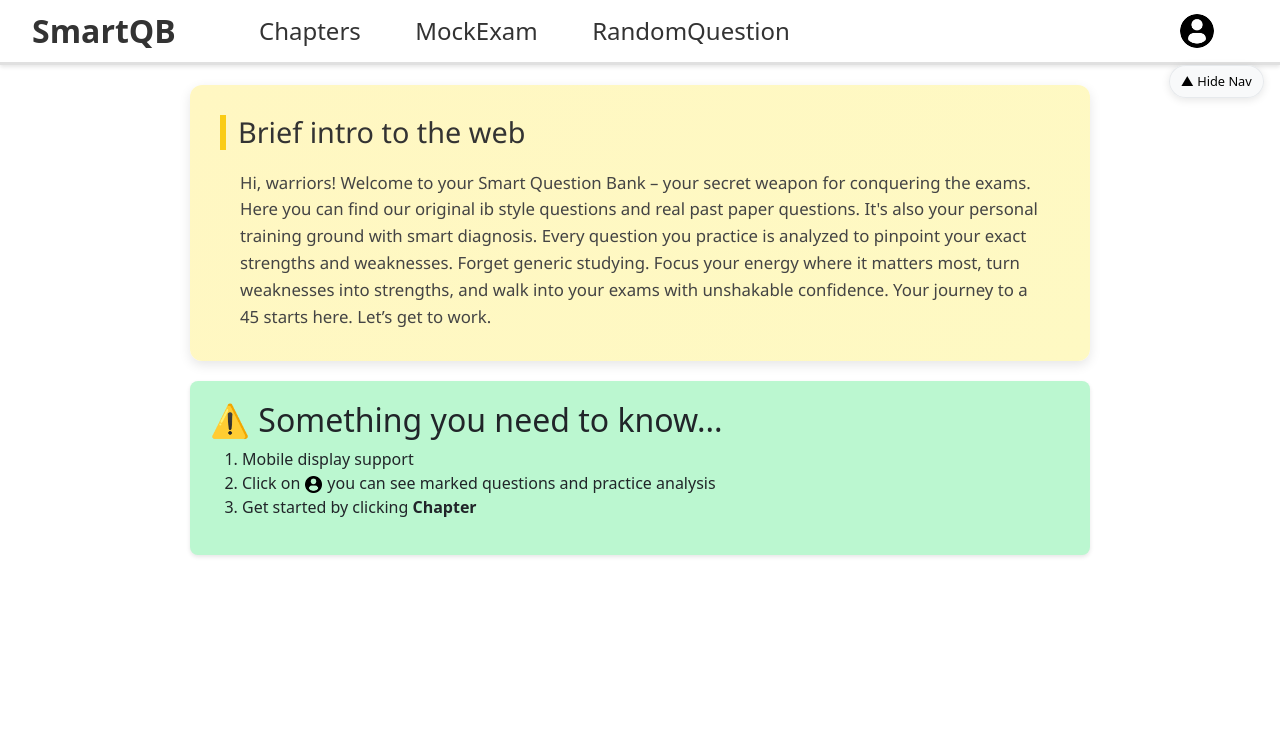
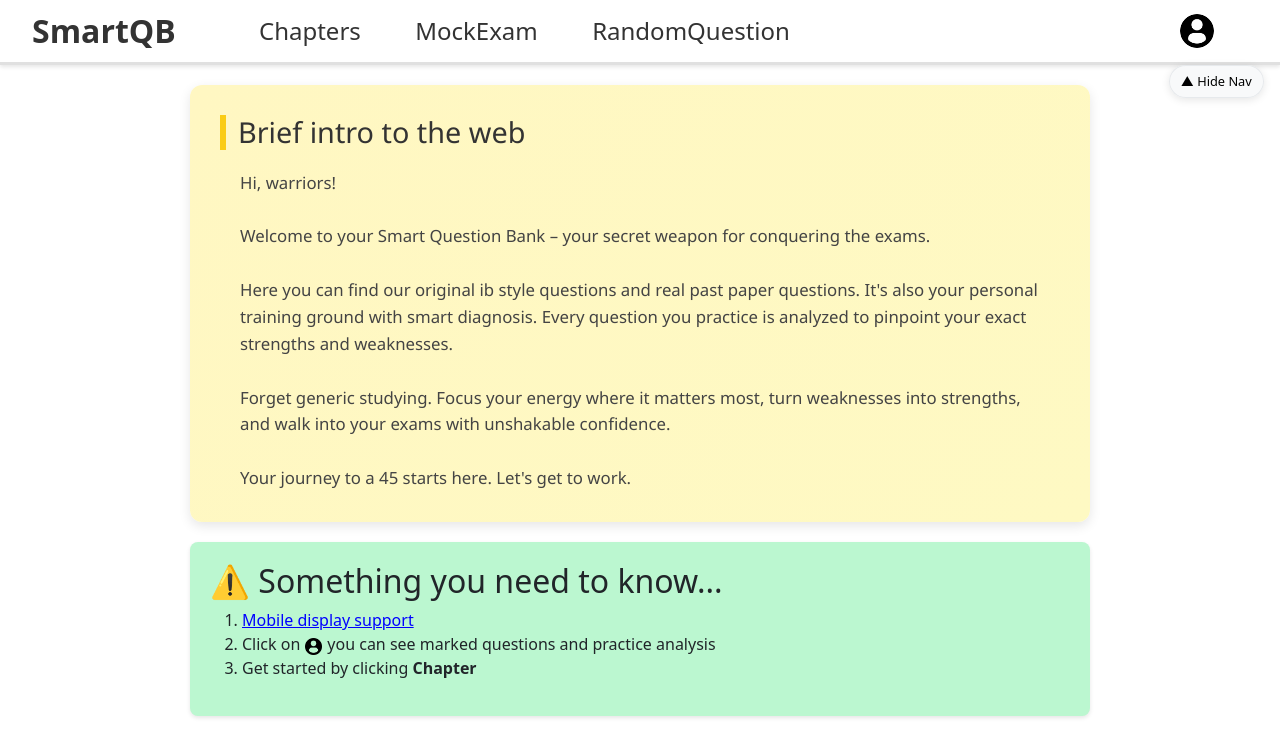
Before and after one commit to ZijiHu321/SmartQuestionBank, a Next.js app: page / in a window 1280 px wide. Shown: the top 756 px of the page. Built offline with nearby package versions, Linux system fonts and the light colour scheme.

Commit message:
Home page video

```diff
--- a/app/LA_Loader.tsx
+++ b/app/LA_Loader.tsx
@@ -30,7 +30,7 @@ const LALoader = ({ filePath, course }: LALoaderProps) => {
         setQuestions(parsedQuestions);
         setError(null);
       } catch (err) {
-        setError(err instanceof Error ? err.message : 'Failed to load questions');
+        setError(err instanceof Error ? err.message : 'Will be added soon');
       } finally {
         setLoading(false);
       }
--- a/app/component/randomQn/RandomQuestionLoader.tsx
+++ b/app/component/randomQn/RandomQuestionLoader.tsx
@@ -179,7 +179,7 @@ const RandomQuestionLoader = ({ filePath }: { filePath: string }) => {
         setQuestion(regularQuestions[randomIndex]);
       }
     } catch (err) {
-      setError('Failed to load question');
+      setError('Will be added soon');
       console.error(err);
     } finally {
       setLoading(false);
--- a/app/layout.tsx
+++ b/app/layout.tsx
@@ -2,8 +2,7 @@
 import 'bootstrap/dist/css/bootstrap.css';
 import 'katex/dist/katex.min.css';
 import NavBar from './component/NavBar';
-import { ReactNode } from 'react';
-import React, { useState, useEffect } from "react";
+import React, { useState} from "react";
 import './globals.css';
 
 
--- a/app/page.tsx
+++ b/app/page.tsx
@@ -1,37 +1,91 @@
+'use client';
+import { useState, useRef, useEffect } from "react";
+
 export default function HomePage() {
+    const [showVideo, setShowVideo] = useState(false);
+    const videoRef = useRef<HTMLDivElement | null>(null);
+
+    // Scroll to video when it's shown
+    useEffect(() => {
+        if (showVideo && videoRef.current) {
+            videoRef.current.scrollIntoView({ behavior: "smooth", block: "start" });
+        }
+    }, [showVideo]);
     return (
         <main>
             <div className="introBox">
                 <h2>Brief intro to the web</h2>
-                <p>Hi, warriors!
+                <p>
+                    {`Hi, warriors!
 
-                    Welcome to your Smart Question Bank – your secret weapon for conquering the exams.
+            Welcome to your Smart Question Bank – your secret weapon for conquering the exams.
 
-                    Here you can find our original ib style questions and real past paper questions. It's also your personal training ground with smart diagnosis. Every question you practice is analyzed to pinpoint your exact strengths and weaknesses.
+            Here you can find our original ib style questions and real past paper questions. It's also your personal training ground with smart diagnosis. Every question you practice is analyzed to pinpoint your exact strengths and weaknesses.
 
-                    Forget generic studying. Focus your energy where it matters most, turn weaknesses into strengths, and walk into your exams with unshakable confidence.
+            Forget generic studying. Focus your energy where it matters most, turn weaknesses into strengths, and walk into your exams with unshakable confidence.
 
-                    Your journey to a 45 starts here. Let’s get to work.
+            Your journey to a 45 starts here. Let's get to work.`}
                 </p>
             </div>
 
             <div className="thingsBox">
                 <h2>⚠️ Something you need to know...</h2>
                 <ol>
-                    <li>Mobile display support</li>
-                    <li>Click on
+                    <li>
+                        <button
+                            onClick={() => setShowVideo(prev => !prev)}
+                            style={{
+                                background: "none",
+                                border: "none",
+                                padding: 0,
+                                color: "blue",
+                                textDecoration: "underline",
+                                cursor: "pointer"
+                            }}
+                        >
+                            Mobile display support
+                        </button>
+                    </li>
+                    <li>
+                        Click on
                         <img
                             src="/profile-user.png"
                             alt="icon"
                             style={{
-                                width: "17px", height: "17px", verticalAlign: "middle", marginLeft: "5px",
+                                width: "17px",
+                                height: "17px",
+                                verticalAlign: "middle",
+                                marginLeft: "5px",
                                 marginRight: "5px"
                             }}
                         />
                         you can see marked questions and practice analysis
                     </li>
-                    <li>Get started by clicking <strong>Chapter</strong></li>
+                    <li>
+                        Get started by clicking <strong>Chapter</strong>
+                    </li>
                 </ol>
+
+                {/* 👇 Video inside green box with scroll target */}
+                {showVideo && (
+                    <div
+                        ref={videoRef}
+                        style={{ marginTop: "20px", textAlign: "center" }}
+                    >
+                        <p style={{ marginBottom: "10px", fontStyle: "italic", color: "#333" }}>
+                            💡 On mobile devices, you can scroll sideways to view very long formulas.
+                        </p>
+                        <video
+                            controls
+                            autoPlay
+                            muted
+                            style={{ width: "80%", maxWidth: "600px", borderRadius: "8px" }}
+                        >
+                            <source src="/Demo.mp4" type="video/mp4" />
+                            Your browser does not support the video tag.
+                        </video>
+                    </div>
+                )}
             </div>
         </main>
     );
```
Also changed, not shown: 1 other file (tests, documents, lock files or other folders).
